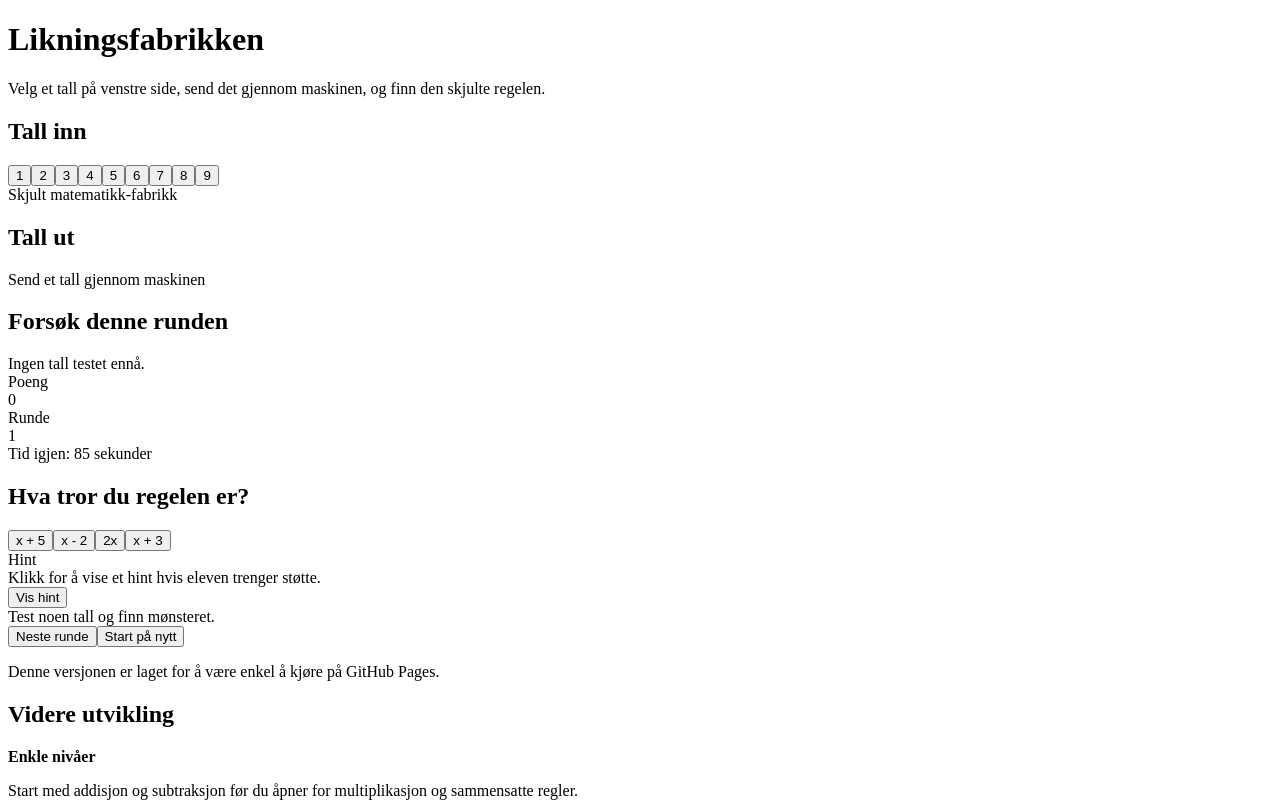
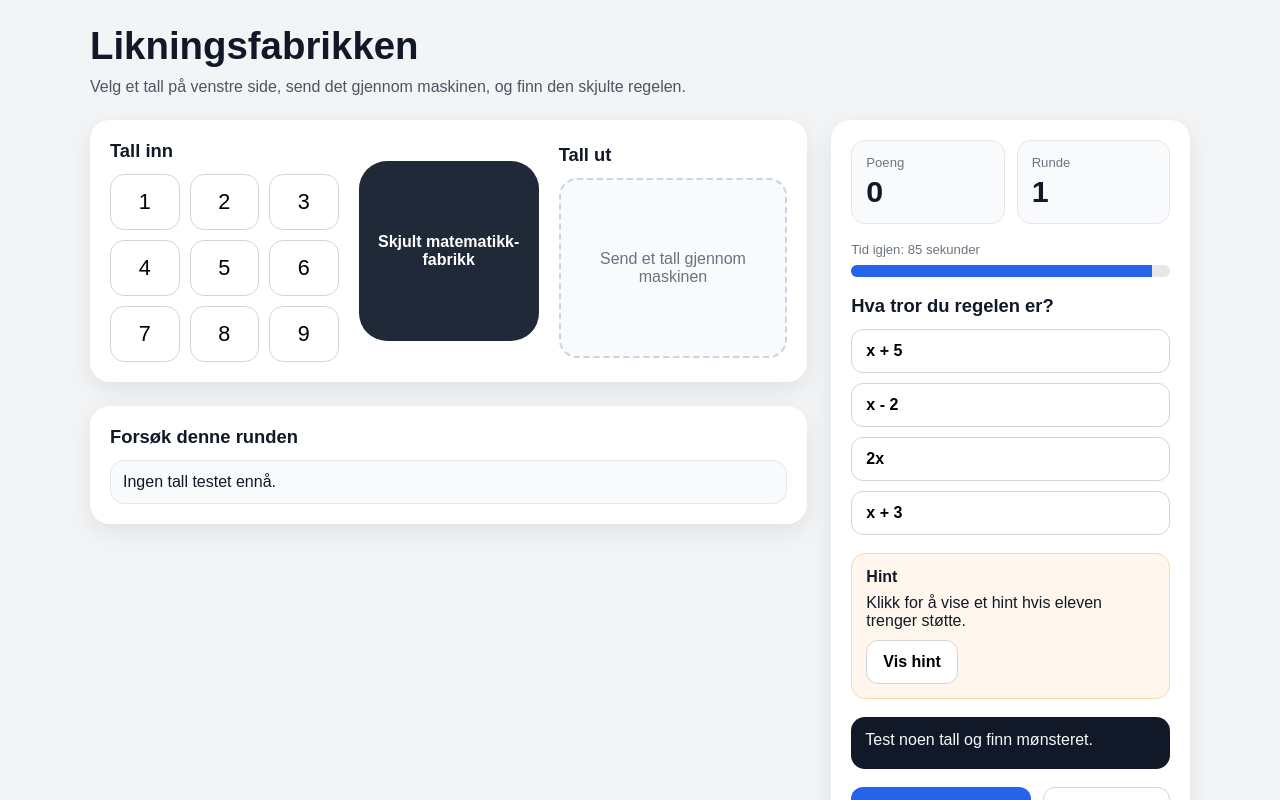
Before and after one commit to TorVaga/Likningsfabrikken, a React (Vite) app: page / in a window 1280 px wide. Shown: the top 800 px of the page. Built offline with nearby package versions, Linux system fonts and the light colour scheme.

Commit message:
Update index.css

```diff
--- a/src/index.css
+++ b/src/index.css
@@ -1,10 +1,300 @@
-import React from 'react'
-import ReactDOM from 'react-dom/client'
-import App from './App'
-import './index.css'
+* {
+  box-sizing: border-box;
+}
 
-ReactDOM.createRoot(document.getElementById('root')).render(
-  <React.StrictMode>
-    <App />
-  </React.StrictMode>
-)
+html,
+body,
+#root {
+  margin: 0;
+  min-height: 100%;
+  font-family: Arial, Helvetica, sans-serif;
+}
+
+body {
+  background: #f3f4f6;
+  color: #111827;
+}
+
+button {
+  font: inherit;
+}
+
+.page {
+  min-height: 100vh;
+  padding: 24px;
+}
+
+.container {
+  max-width: 1100px;
+  margin: 0 auto;
+}
+
+h1 {
+  font-size: 2.4rem;
+  margin: 0 0 10px;
+}
+
+h2 {
+  font-size: 1.15rem;
+  margin: 0 0 12px;
+}
+
+.subtitle {
+  margin: 0 0 24px;
+  color: #4b5563;
+}
+
+.card {
+  background: #ffffff;
+  border-radius: 20px;
+  padding: 20px;
+  box-shadow: 0 8px 24px rgba(0, 0, 0, 0.08);
+  margin-bottom: 24px;
+}
+
+.top-grid {
+  display: grid;
+  grid-template-columns: 2fr 1fr;
+  gap: 24px;
+  align-items: start;
+}
+
+.machine-grid {
+  display: grid;
+  grid-template-columns: 1fr 180px 1fr;
+  gap: 20px;
+  align-items: center;
+}
+
+.digit-grid {
+  display: grid;
+  grid-template-columns: repeat(3, 1fr);
+  gap: 10px;
+}
+
+.digit-button {
+  height: 56px;
+  font-size: 1.35rem;
+  border-radius: 14px;
+  border: 1px solid #d1d5db;
+  background: #ffffff;
+  cursor: pointer;
+}
+
+.digit-button:hover,
+.answer-button:hover,
+.primary-button:hover,
+.secondary-button:hover {
+  opacity: 0.92;
+}
+
+.machine-box {
+  display: flex;
+  justify-content: center;
+}
+
+.machine-inner {
+  width: 180px;
+  height: 180px;
+  border-radius: 28px;
+  background: #1f2937;
+  color: #ffffff;
+  display: flex;
+  align-items: center;
+  justify-content: center;
+  text-align: center;
+  font-weight: 700;
+  padding: 16px;
+}
+
+.output-box {
+  min-height: 180px;
+  border-radius: 18px;
+  border: 2px dashed #cbd5e1;
+  background: #f8fafc;
+  display: flex;
+  align-items: center;
+  justify-content: center;
+  flex-direction: column;
+  padding: 16px;
+  text-align: center;
+}
+
+.output-number {
+  font-size: 3.4rem;
+  font-weight: 800;
+  margin-top: 8px;
+}
+
+.muted,
+.small-label {
+  color: #6b7280;
+}
+
+.small-label {
+  font-size: 0.82rem;
+}
+
+.history-grid {
+  display: grid;
+  grid-template-columns: repeat(auto-fit, minmax(140px, 1fr));
+  gap: 12px;
+}
+
+.history-item {
+  background: #f9fafb;
+  border-radius: 14px;
+  padding: 12px;
+  border: 1px solid #e5e7eb;
+}
+
+.history-value {
+  font-size: 1.35rem;
+  font-weight: 700;
+  margin-top: 4px;
+}
+
+.stats-grid {
+  display: grid;
+  grid-template-columns: 1fr 1fr;
+  gap: 12px;
+  margin-bottom: 18px;
+}
+
+.stat-box {
+  background: #f9fafb;
+  border-radius: 14px;
+  padding: 14px;
+  border: 1px solid #e5e7eb;
+}
+
+.stat-number {
+  font-size: 1.9rem;
+  font-weight: 800;
+  margin-top: 4px;
+}
+
+.progress-outer {
+  width: 100%;
+  height: 12px;
+  background: #e5e7eb;
+  border-radius: 999px;
+  overflow: hidden;
+  margin: 8px 0 18px;
+}
+
+.progress-inner {
+  height: 100%;
+  background: #2563eb;
+  transition: width 0.3s ease;
+}
+
+.answer-list {
+  display: grid;
+  gap: 10px;
+}
+
+.answer-button {
+  padding: 12px 14px;
+  border-radius: 12px;
+  border: 1px solid #d1d5db;
+  background: #ffffff;
+  cursor: pointer;
+  text-align: left;
+  font-size: 1rem;
+  font-weight: 600;
+}
+
+.answer-button.selected {
+  border: 2px solid #2563eb;
+  background: #dbeafe;
+}
+
+.hint-box {
+  margin-top: 18px;
+  padding: 14px;
+  border-radius: 14px;
+  background: #fff7ed;
+  border: 1px solid #fed7aa;
+}
+
+.hint-title {
+  font-weight: 700;
+  margin-bottom: 8px;
+}
+
+.hint-text {
+  margin-bottom: 10px;
+}
+
+.feedback-box {
+  margin-top: 18px;
+  padding: 14px;
+  border-radius: 14px;
+  background: #111827;
+  color: #f9fafb;
+  min-height: 52px;
+}
+
+.button-row {
+  display: flex;
+  gap: 12px;
+  margin-top: 18px;
+}
+
+.primary-button {
+  flex: 1;
+  padding: 12px 16px;
+  border-radius: 12px;
+  border: none;
+  background: #2563eb;
+  color: #ffffff;
+  font-weight: 700;
+  cursor: pointer;
+}
+
+.secondary-button {
+  padding: 12px 16px;
+  border-radius: 12px;
+  border: 1px solid #d1d5db;
+  background: #ffffff;
+  font-weight: 700;
+  cursor: pointer;
+}
+
+.note {
+  color: #6b7280;
+  font-size: 0.85rem;
+  margin-top: 14px;
+}
+
+.footer-grid {
+  display: grid;
+  grid-template-columns: repeat(auto-fit, minmax(220px, 1fr));
+  gap: 14px;
+}
+
+.idea-box {
+  background: #f9fafb;
+  border-radius: 14px;
+  padding: 14px;
+  border: 1px solid #e5e7eb;
+}
+
+.idea-box p {
+  margin-bottom: 0;
+}
+
+@media (max-width: 900px) {
+  .top-grid {
+    grid-template-columns: 1fr;
+  }
+
+  .machine-grid {
+    grid-template-columns: 1fr;
+  }
+
+  .machine-box {
+    margin: 8px 0;
+  }
+}
```
